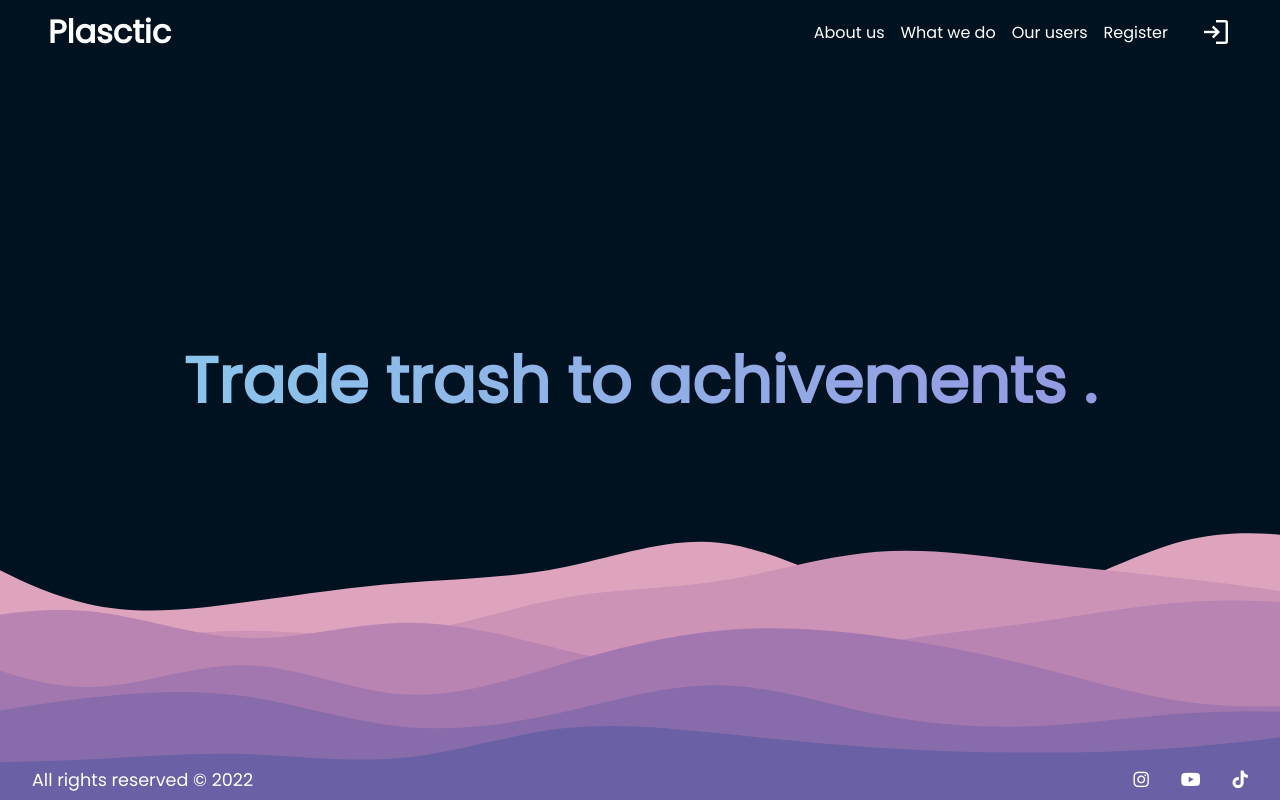
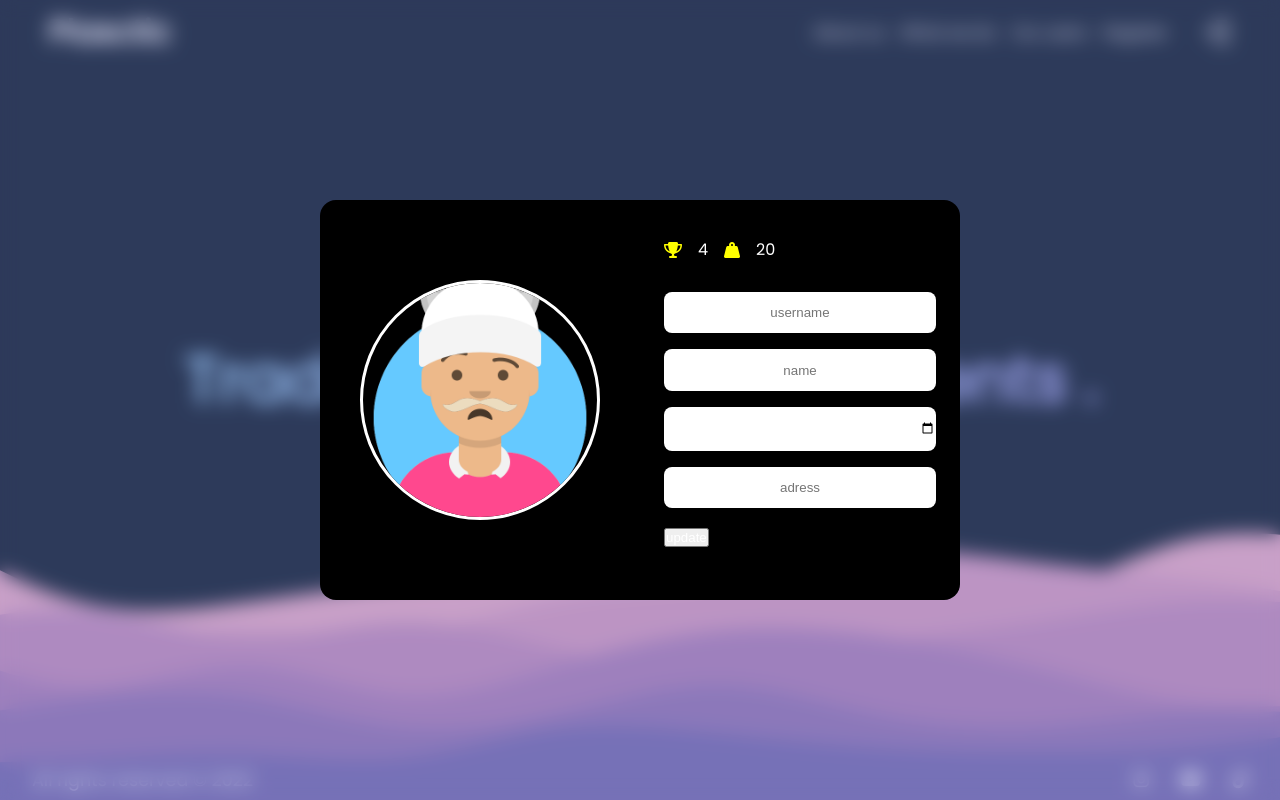
Before and after one commit to MauroMontan/ocean-frontend-app, a Vue app: page / in a window 1280 px wide. Built offline with nearby package versions, Linux system fonts and the light colour scheme.

Commit message:
creating infocard

```diff
--- a/src/App.vue
+++ b/src/App.vue
@@ -4,17 +4,19 @@ import MainLayout from './components/MainLayout.vue';
 import Appbar from "./components/Appbar.vue";
 import CustomFooter from "./components/footer.vue";
 import LoginModal from './components/LoginModal.vue'
-import {useUi} from "./store";
+import UserInfo from './components/userInfo.vue';
+import { useUi } from "./store";
 
 const uiStore = useUi();
 
-const loginModalState = computed(()=>{
+const loginModalState = computed(() => {
     return uiStore.isLoginModalOpen;
 });
 
 </script>
 
 <template>
+    <UserInfo/>
     <LoginModal v-if="loginModalState" />
     <MainLayout>
         <template v-slot:appbar>
--- a/src/components/userInfo.vue
+++ b/src/components/userInfo.vue
@@ -1 +1,93 @@
-<script setup lang="ts" ></script>
+<script setup lang="ts" >
+import Overlay from './overlay.vue';
+</script>
+
+<template>
+    <Overlay>
+        <div class="user-info">
+            <div class="picture">
+                <div class="frame">
+                    <img src="../assets/avat_placeholder.png" alt="avatar generated with getAvataaars">
+                </div>
+            </div>
+            <div class="info">
+                <div class="earned">
+                    <div class="prizes">
+                        <i class="fa-solid fa-trophy"></i> 4
+                        <i class="fa-solid fa-weight-hanging"></i> 20
+                    </div>
+                </div>
+                <input type="text" placeholder="username">
+                <input type="text" placeholder="name">
+                <input type="date" placeholder="birthday">
+                <input type="text" placeholder="adress">
+                <div class="actions">
+                    <button> update </button>
+                </div>
+            </div>
+        </div>
+    </Overlay>
+</template>
+
+<style scoped>
+.user-info {
+    background-color: black;
+    width: 50%;
+    height: 50vh;
+    border-radius: 1rem;
+    display: grid;
+    gap: 1rem;
+    padding: 0.5rem;
+    grid-template-columns: repeat(2, 1fr);
+}
+
+.earned {
+    display: flex;
+    align-items: center;
+    justify-content: space-between;
+}
+
+.earned .prizes {
+    display: flex;
+    gap: 1rem;
+    align-items: center;
+}
+
+.earned .prizes i {
+    color: yellow;
+}
+
+.info {
+    display: grid;
+    gap: 1rem;
+    padding: 1rem;
+}
+
+.picture {
+    display: flex;
+    align-items: center;
+    justify-content: center;
+}
+
+.picture .frame {
+    width: 15rem;
+    height: 15rem;
+    border: solid 3px white;
+    border-radius: 50%;
+    overflow: hidden;
+}
+
+.picture .frame img {
+    object-position: center;
+    height: 100%;
+    width: 100%;
+    object-fit: cover;
+}
+
+input {
+    border: none;
+    outline: none;
+    border-radius: 0.5rem;
+    text-align: center;
+}
+</style>
```
Also changed, not shown: src/assets/avat_placeholder.png (added).
